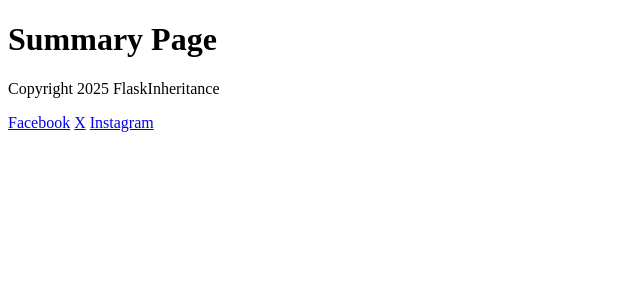
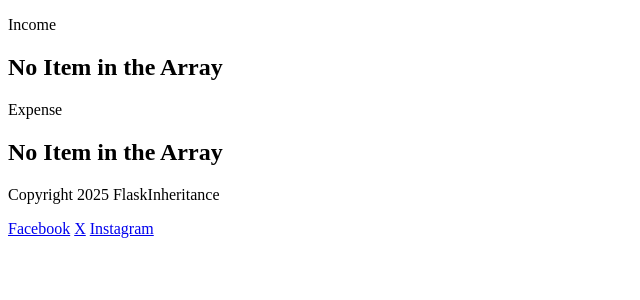
Before and after one commit to Ashley2n/Budget-Buddy, a Flask app: page /summary in a window 1280 px wide. Shown: the part 52-352 px from the top of the page, without its empty margins (0-640 px from the left). Run offline with Flask 3, Linux system fonts and the light colour scheme.

Commit message:
Almost finished logic

```diff
--- a/Logic/BudgetManager.py
+++ b/Logic/BudgetManager.py
@@ -10,10 +10,10 @@ class BudgetManager:
         self.expense = []
 
     def add_income(self, income:IncomeEntry):
-        self.income.append(IncomeEntry)
+        self.income.append(income)
 
     def add_expense(self, expense:ExpenseEntry):
-        self.expense.append(ExpenseEntry)
+        self.expense.append(expense)
 
     def get_total_income(self):
         total = 0
--- a/Web/templates/summary.html
+++ b/Web/templates/summary.html
@@ -2,24 +2,56 @@
 <html lang="en">
 <head>
     <meta charset="UTF-8">
-    <title>Title</title>
+    <title>Budget Summary</title>
 </head>
 <body>
 
     {% extends 'layout.html' %}
 
+    <p>Success!!</p>
+    <br/>
     {% block content %}
+        <p>Income</p>
+        {% if session['income_array'] %}
+            <ul>
+                {% for item in session['income_array'] %}
+                    <li>Amount: {{ item.amount | format_price }}</li>
+                    <li>Description: {{ item.description }}</li>
+                    <br>
+                {% endfor %}
+            </ul>
 
-        <h1>Summary Page</h1>
+        {% else %}
+            <h2>No Item in the Array</h2>
+        {% endif %}
 
-{#        <div>#}
-{#            <h3> Income Entries</h3>#}
-{#            {% for i in income %}#}
-{#                <p>{{ i['Amount'] }}</p>#}
-{#            {% endfor %}#}
-{#        </div>#}
+
+
+        <p>Expense</p>
+        {% if session['expense_array'] %}
+            <ul>
+                {% for item in session['expense_array'] %}
+                    <li>Amount: {{ item.amount | format_price }}</li>
+                    <li>Description: {{ item.description }}</li>
+                    <br>
+                {% endfor %}
+            </ul>
+
+        {% else %}
+            <h2>No Item in the Array</h2>
+        {% endif %}
+
+
+        {% if session['totals'] %}
+            <p>Income Total: {{ session['totals'].income }}</p>
+            <p>Expense Total: {{ session['totals'].expense }}</p>
+            <p>Net Total: {{ session['totals'].net_totals }}</p>
+
+
+        {% endif %}
+
+
 
     {% endblock %}
-
 </body>
 </html>
--- a/Web/utils/customfunctions.py
+++ b/Web/utils/customfunctions.py
@@ -1,6 +1,6 @@
 
 def format_price(value):
-    return f"${value:+,.2f}"
+    return f"${value:,.2f}"
 
 def isfloat(value):
     try:
--- a/main.py
+++ b/main.py
@@ -1,12 +1,17 @@
-from flask import Flask, render_template, request, redirect, url_for
+from flask import Flask, render_template, request, redirect, url_for, session
 
 from Projects.BudgetBuddy.Logic.models.ExpenseEntry import ExpenseEntry
 from Projects.BudgetBuddy.Logic.models.IncomeEntry import IncomeEntry
 from Projects.BudgetBuddy.Web.forms.budgetForm import BudgetForm
 from Projects.BudgetBuddy.Logic.BudgetManager import BudgetManager
+from Projects.BudgetBuddy.Web.utils.customfunctions import format_price
 
 app = Flask(__name__, template_folder='Web/templates')
 app.secret_key = "BudgetBuddy00"
+
+app.jinja_env.filters['format_price'] = format_price
+
+bm = BudgetManager()
 
 @app.route("/", methods=['GET', 'POST'])
 def index():
@@ -21,26 +26,40 @@ def index():
         income_entity = IncomeEntry(amount=income, description=inc_desc)
         expense_entity = ExpenseEntry(amount=expense, description=exp_desc)
 
-        budget_manager = BudgetManager()
+        bm.add_income(income_entity)
+        bm.add_expense(expense_entity)
 
-        return redirect(url_for('success',
-                                income=income,
-                                inc_desc=inc_desc,
-                                expense=expense,
-                                exp_desc=exp_desc))
+        # What is a better practice for session like this how can i make it more persistence
+        session['income_array'] = []
+        session['expense_array'] = []
+
+        for item in bm.income:
+            session['income_array'].append({"description": item.description, "amount": item.amount})
+
+        for item in bm.expense:
+            session['expense_array'].append({"description": item.description, "amount": item.amount})
+
+        total_income = bm.get_total_income()
+        total_expense = bm.get_total_expense()
+        net_total = bm.get_net_total()
+
+        session['totals'] = {"income": total_income, "expense": total_expense, "net_totals": net_total}
+
+
+
+        # session['my_array'] = [income_entity, expense_entity]
+        # session['my_array'] = [
+        #     {"description": income_entity.description, "amount": income_entity.amount},
+        #     {"description": expense_entity.description, "amount": expense_entity.amount}
+        # ]
+
+        return redirect(url_for('summary'))
     return render_template('index.html', form=form )
 
 @app.route("/summary")
 def summary():
     return render_template("summary.html")
 
-@app.route("/success/<income>/<inc_desc>/<expense>/<exp_desc>")
-def success(income, inc_desc, expense, exp_desc):
-    return render_template('displayamounts.html',
-                           income=income,
-                           inc_desc=inc_desc,
-                           expense=expense,
-                           exp_desc=exp_desc)
 
 @app.errorhandler(404)
 def page_not_found(e):
```
Also changed, not shown: Web/templates/displayamounts.html (+47 -5 lines).
